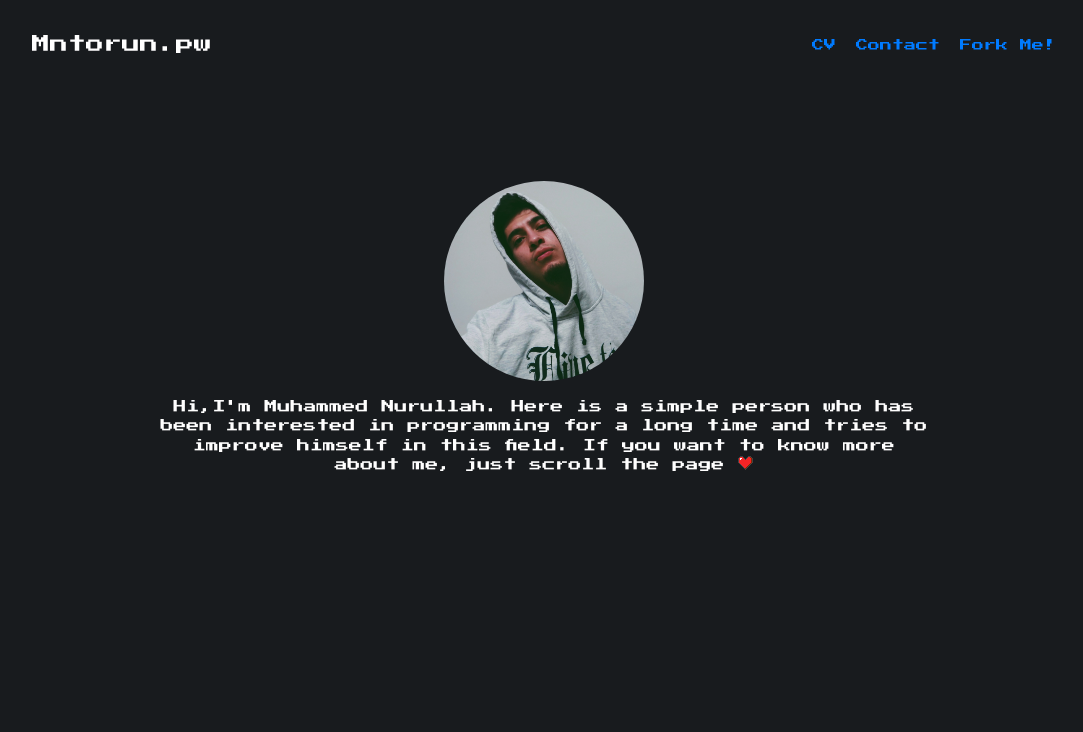
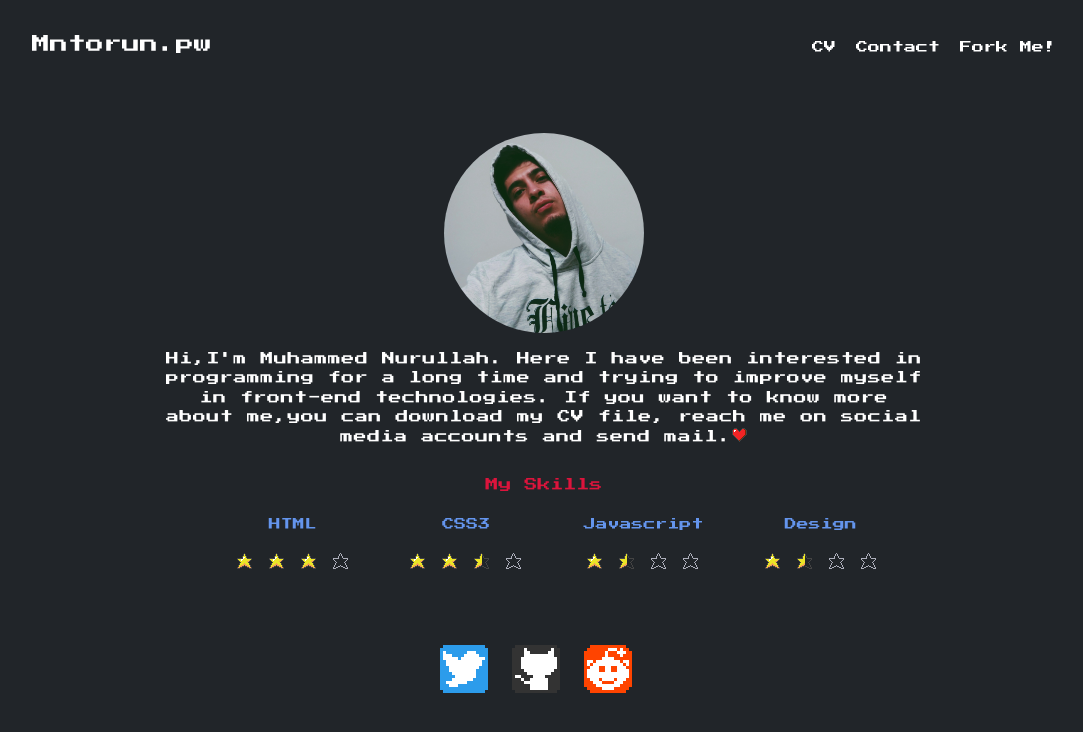
Before and after one commit to dessasin/mntorunpw, a plain HTML site: page index.html in a window 1280 px wide. Shown: the whole page, without its empty margins (96-1179 px from the left). Drawn offline with nearby package versions, Linux system fonts and the light colour scheme.

Commit message:
unused files deleted project finished

```diff
--- a/index.html
+++ b/index.html
@@ -14,29 +14,72 @@
         <div class="navbar">
             <div class="navbar__text"><p>Mntorun.pw</p></div>
             <nav><ul>
-            <li><a href="#">CV</a></li>
-            <li><a href="#">Contact</a></li>
-            <li><a href="#">Fork Me!</a></li>
+            <li><a href="Muhammed Nurullah Torun CV.pdf" download>CV</a></li>
+            <li><a href="mailto:mntorun@protonmail.com" target="_top">Contact</a></li>
+            <li><a href="https://github.com/dessasin/mntorunpw" target="_blank">Fork Me!</a></li>
             </ul></nav>
         </div>
         <div class="intro">
             <img src="img/pp.jpg" alt="" class="avatar">
             <p>Hi,I'm Muhammed Nurullah.
-            Here is a simple person who has been interested in programming for a long time and tries to improve himself in this field.
-            If you want to know more about me, just scroll the page <i class="nes-icon is-small heart"></i>
+            Here I have been interested in programming for a long time and trying to improve myself in front-end technologies.
+            If you want to know more about me,you can download my CV file,
+            reach me on social media accounts and send mail.<i class="nes-icon is-small heart"></i>
             </p>
         </div>
+        <h5>My Skills</h5>
+        <div class="skills">
 
+            <div class="skill">
+                <p>HTML</p>
+                <section class="skill_icons">
 
+                    <i class="nes-icon is-small star"></i>
+                    <i class="nes-icon is-small  star"></i>
+                    <i class="nes-icon is-small star"></i>
+                    <i class="nes-icon is-small star is-empty"></i>
+                </section>
+            </div>
+            <div class="skill">
+                <p>CSS3</p>
+                <section class="skill_icons">
 
+                    <i class="nes-icon is-small star"></i>
+                    <i class="nes-icon is-small  star"></i>
+                    <i class="nes-icon is-small star is-half"></i>
+                    <i class="nes-icon is-small star is-empty"></i>
+                </section>
+            </div>
+            <div class="skill">
+                <p>Javascript</p>
+                <section class="skill_icons">
 
+                    <i class="nes-icon is-small star"></i>
+                    <i class="nes-icon is-small is-half star"></i>
+                    <i class="nes-icon is-small star is-empty"></i>
+                    <i class="nes-icon is-small star is-empty"></i>
+                </section>
+            </div>
+            <div class="skill">
+                <p>Design</p>
+                <section class="skill_icons">
 
+                    <i class="nes-icon is-small star"></i>
+                    <i class="nes-icon is-small is-half star"></i>
+                    <i class="nes-icon is-small star is-empty"></i>
+                    <i class="nes-icon is-small star is-empty"></i>
+                </section>
+            </div>
+        </div>
+       <div class="social">
+           <section class="social__icon__list">
+           <a href="https://twitter.com/dessasin" target="_blank"><i class="nes-icon twitter is-medium"></i></a>
+           <a href="https://github.com/dessasin" target="_blank"><i class="nes-icon github is-medium"></i></a>
+           <a href="https://www.reddit.com/user/Dessasin" target="_blank"><i class="nes-icon reddit is-medium"></i></a>
+           </section>
 
-
-
-
+       </div>
     </div>
-
 
 </body>
 </html>
--- a/style/style.css
+++ b/style/style.css
@@ -7,7 +7,8 @@ a {
 	text-decoration: none;
 }
 body {
-	background-color: #181b1e;
+	background-color: #212529;
+	box-sizing: border-box;
 }
 .master-container {
 	padding-left: 10%;
@@ -30,7 +31,7 @@ nav ul {
 	display: flex;
 }
 
-nav ul li {
+nav ul li a {
 	font-size: 12px;
 	font-weight: 200;
 	padding-left: 20px;
@@ -45,7 +46,7 @@ nav ul li {
 }
 
 .intro {
-	margin-top: 11vh;
+	margin-top: 5vh;
 	display: flex;
 	align-items: center;
 	justify-content: space-evenly;
@@ -53,9 +54,47 @@ nav ul li {
 }
 
 .intro p {
-    padding: 2vh 10vw 10vw 10vw;
-    text-align: center;
+	padding: 2vh 10vw 1vw 10vw;
+	text-align: center;
 	font-size: 13px;
 	color: white;
-	font-weight: 200;
+    font-weight: 200;
+    letter-spacing: 0.5px;
 }
+
+h5{
+    color: crimson;
+    text-align: center;
+    font-size: small;
+}
+.skills{
+    position: relative;
+    left: 20%;
+    margin-top: 20px;
+    width: 50vw;
+    display: flex;
+    align-items: center;
+    justify-content:space-between ;
+}
+.skill p{
+    color: cornflowerblue;
+    font-size: 12px;
+}
+.skill{
+    display: flex;
+    align-items: center;
+    flex-direction: column;
+
+}
+.social{
+    position: relative;
+    width: 300px;
+    display: flex;
+    align-items: center;
+    justify-content: space-evenly;
+    margin-top: 9vh;
+    left: 35%;
+}
+.social .social__icon__list i{
+    padding-left: 24px;
+}
```
Also changed, not shown: script/main.js (deleted), 2 other files.
